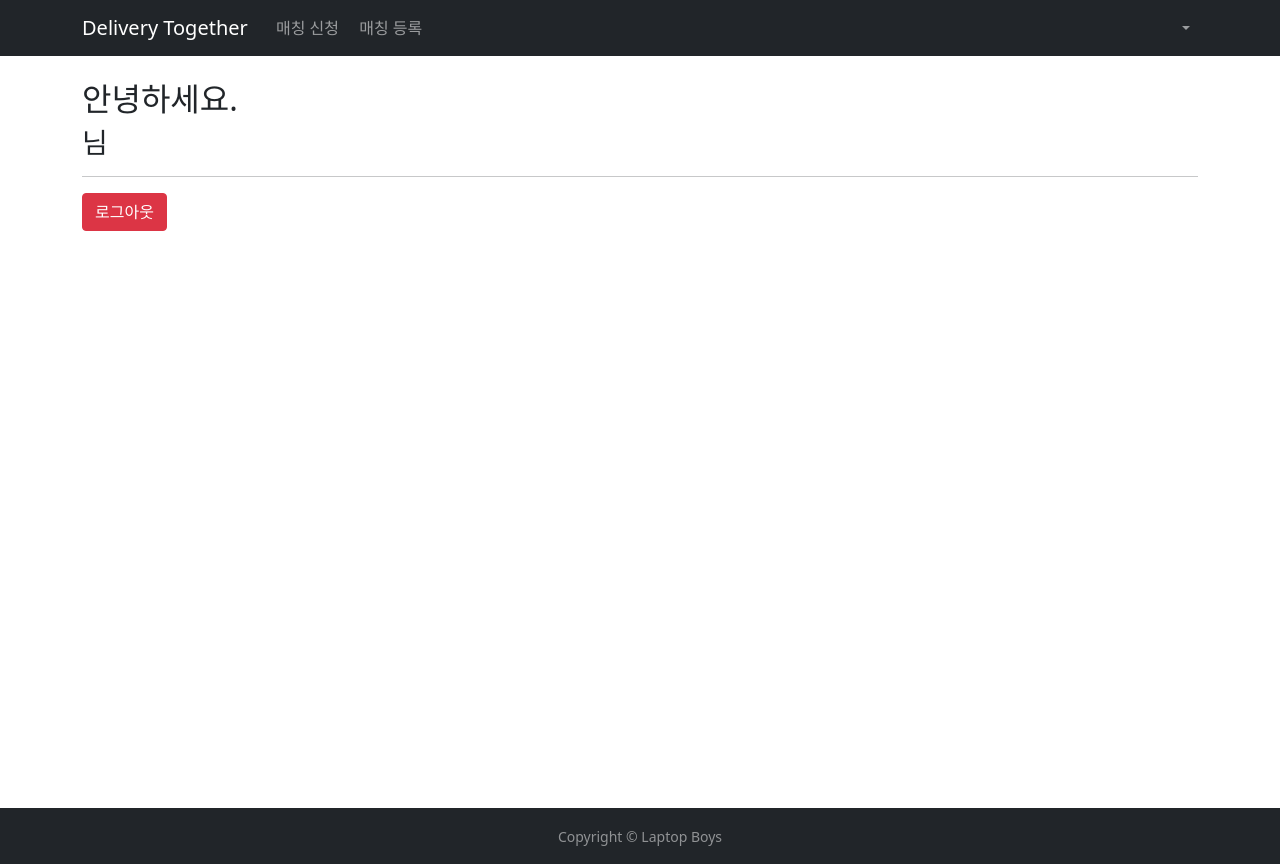
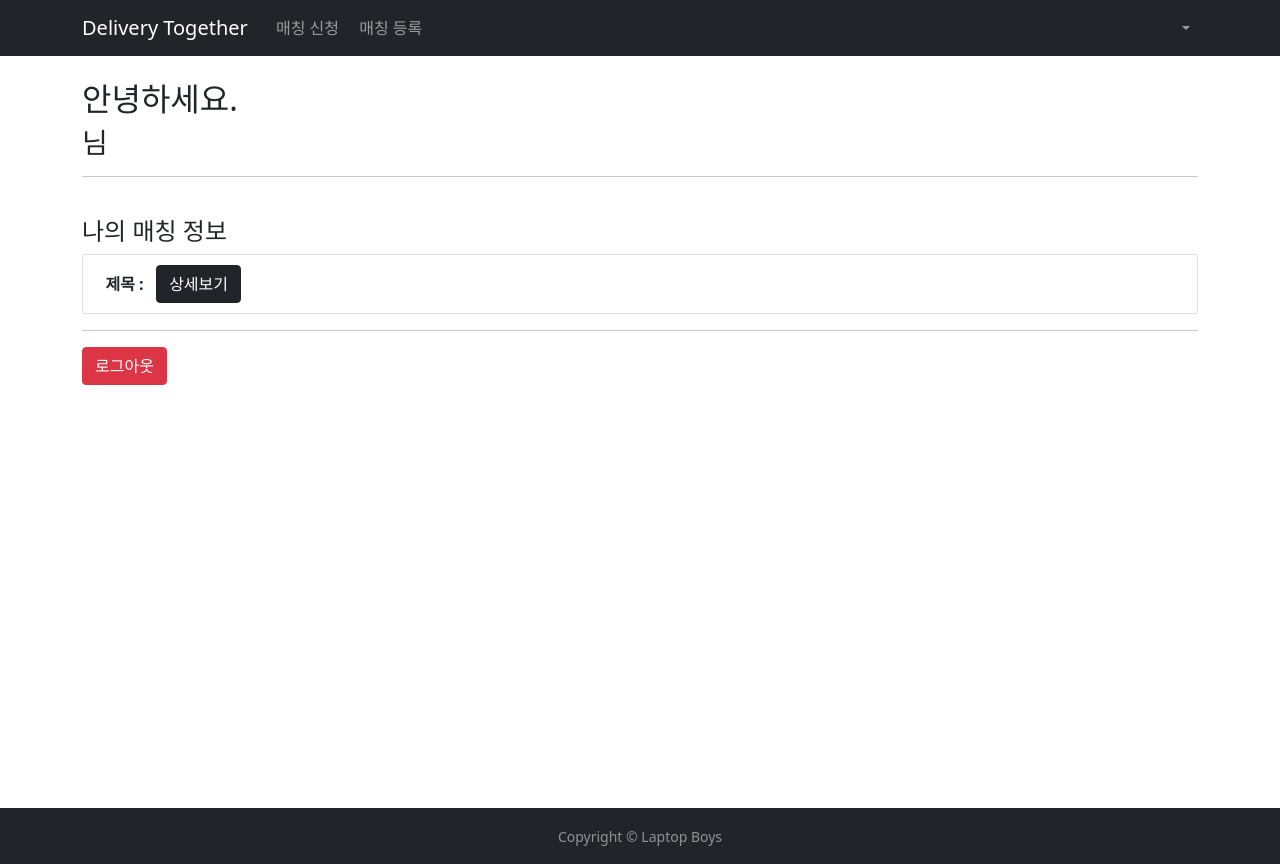
Before and after one commit to yu-capstone-design/delivery-together, a React (Create React App) app in the folder delivery-together-frontend/: page /profile in a window 1280 px wide. Built offline with nearby package versions, Linux system fonts and the light colour scheme; no server answers; sample sign-in values are in the browser's storage.

Commit message:
Feat: 등록한 매칭 목록 출력 기능

```diff
--- a/delivery-together-frontend/src/pages/user/Profile.js
+++ b/delivery-together-frontend/src/pages/user/Profile.js
@@ -1,18 +1,28 @@
 import React, { useEffect, useState } from 'react';
 import { loadUserData } from '../../api/userService';
-import { Button, Container } from 'react-bootstrap';
+import { readMatchingDetail } from '../../api/matchingService';
+import { Button, Container, Card } from 'react-bootstrap';
 import { connect } from 'react-redux';
 import { logoutRequest, userDataRequest } from '../../redux/actions';
+import { Link } from 'react-router-dom';
 
 const Profile = ({ ...props }) => {
   const [userData, setUserData] = useState({});
+  const [matching, setMatching] = useState({});
 
   useEffect(() => {
+    /* 사용자 정보 로드 */
     loadUserData().then((res) => {
       setUserData(res.data);
       props.userDataRequest(res.data);
     });
-  }, []);
+
+    /* 사용자 매칭 정보 로드 */
+    readMatchingDetail(userData.username).then((res) => {
+      console.log(res.data);
+      setMatching(res.data);
+    });
+  }, [userData]);
 
   const logout = () => {
     localStorage.clear();
@@ -28,6 +38,45 @@ const Profile = ({ ...props }) => {
         <h2>안녕하세요.</h2>
         <h3>{userData.username}님</h3>
       </div>
+      <hr />
+      <br />
+      <h4>나의 매칭 정보</h4>
+      {matching !== '' && (
+        <Card style={{ flexFlow: 'row', padding: '10px' }}>
+          &nbsp; &nbsp;
+          <div
+            style={{
+              display: 'flex',
+              flexDirection: 'column',
+              alignItems: 'center',
+              justifyContent: 'center',
+            }}
+          >
+            <div>
+              <b>제목 : </b>
+              {matching.title}
+            </div>
+          </div>
+          &nbsp; &nbsp;
+          <Link to={'/matching/' + userData.username} className="btn btn-dark">
+            상세보기
+          </Link>
+        </Card>
+      )}
+      {matching === '' && (
+        <Card
+          style={{
+            height: '90%',
+            width: '100%',
+            display: 'flex',
+            flexDirection: 'column',
+            alignItems: 'center',
+            justifyContent: 'center',
+          }}
+        >
+          <Card.Body>등록한 매칭이 존재하지 않습니다.</Card.Body>
+        </Card>
+      )}
       <hr />
       <Button variant="danger" onClick={() => logout()}>
         로그아웃
```
